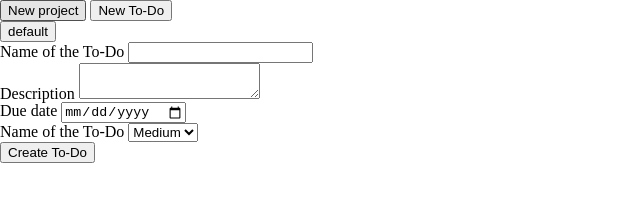
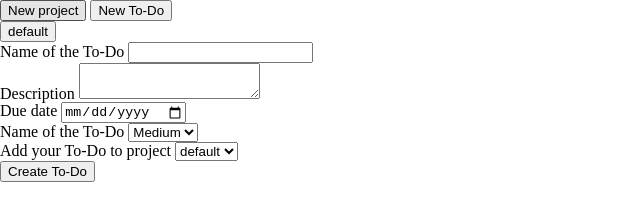
Before and after one commit to reinimax/todo-list, a plain HTML site: page index.html in a window 1280 px wide. Both pictures are taken after a click on the button "New To-Do". Shown: the whole page, without its empty margins (0-640 px from the left). Drawn offline with Linux system fonts and the light colour scheme.

Commit message:
Can now create new to-do's
Add a field for choosing the project to which the do-do should be added.
It is a select which has only default as value. It needs to be generated
dynamically from the list of projects.
To-do's are only added to the project, not yet rendered

```diff
--- a/index.html
+++ b/index.html
@@ -54,6 +54,12 @@
         </select>
       </div>
       <div>
+        <label for="project-to-add-to">Add your To-Do to project</label>
+        <select id="project-to-add-to">
+          <option value="default">default</option>
+        </select>
+      </div>
+      <div>
         <button id="create-todo">Create To-Do</button>
       </div>
     </div>
```
Also changed, not shown: main.js (+1 -3 lines).
